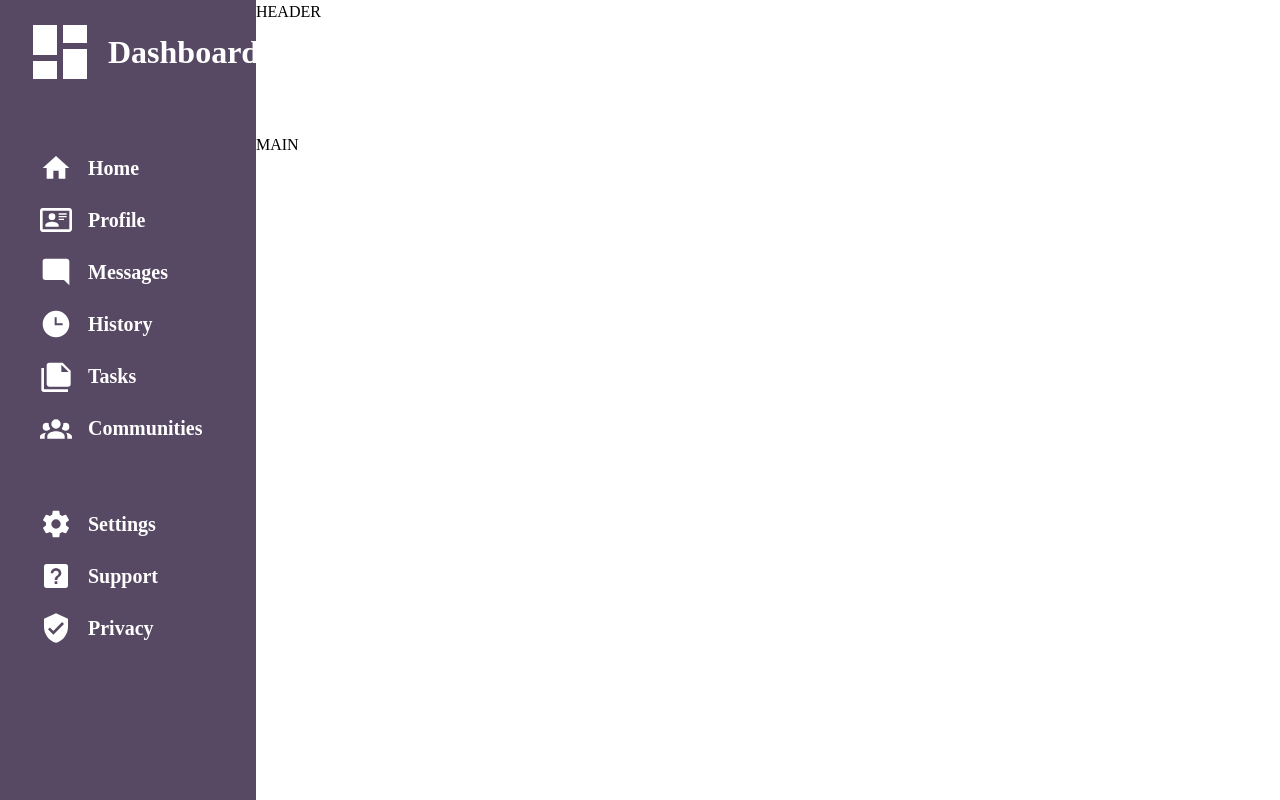
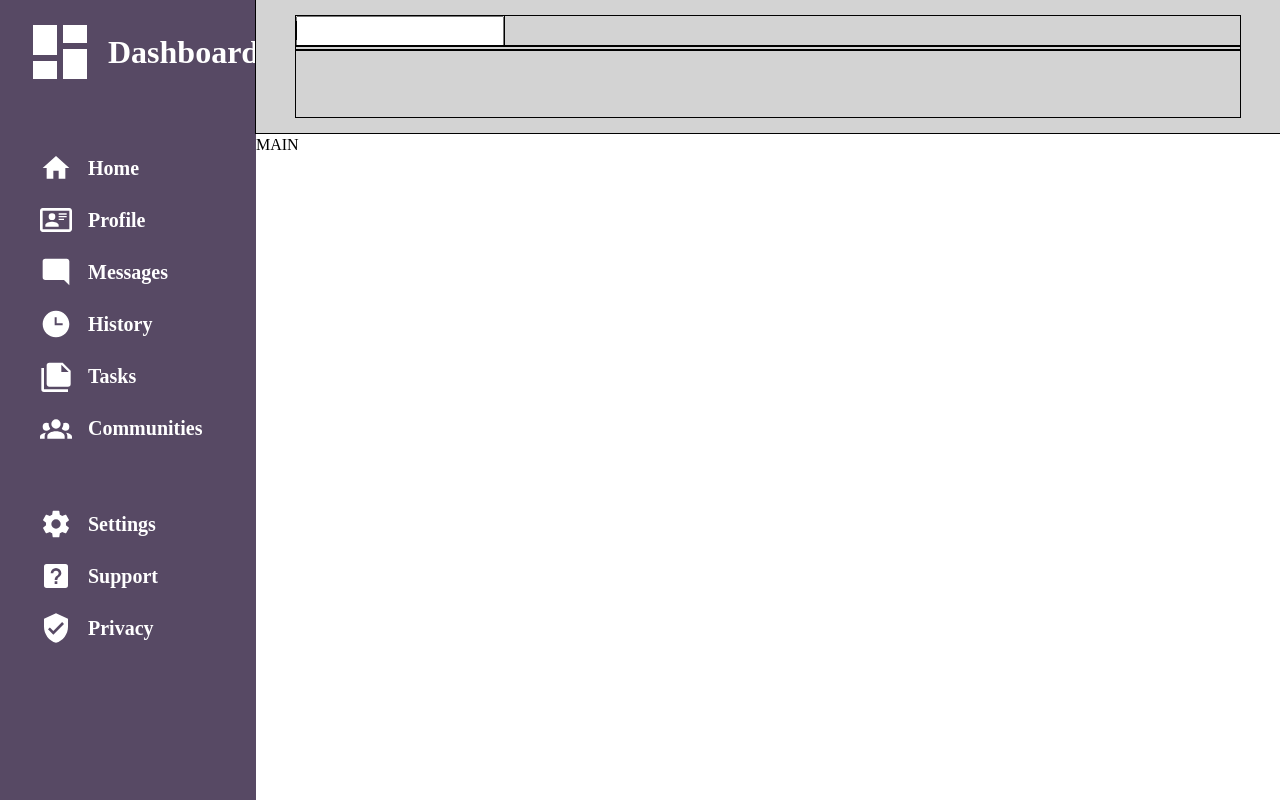
Before and after one commit to Krovannox/project-admin-dashboard, a plain HTML site: page index.html in a window 1280 px wide. Drawn offline with Linux system fonts and the light colour scheme.

Commit message:
Add basic structure to header section
Two icons were added as well to the icons folder for this section.

```diff
--- a/index.html
+++ b/index.html
@@ -79,7 +79,30 @@
         </nav>
 
         <header class="header">
-            <div>HEADER</div>
+
+            <div class="header-top">
+                <div class="search-area">
+                    <form action="#" method="get">
+                        <label for=""></label>
+                        <input type="text" name="" id="">
+                    </form>
+                </div>
+
+                <div class="notification-area">
+
+                </div>
+            </div>
+
+            <div class="header-bottom">
+                <div class="user-greeting-area">
+
+                </div>
+
+                <div class="buttons-ribbon-area">
+
+                </div>
+            </div>
+
         </header>
 
         <main class="main">
--- a/styles.css
+++ b/styles.css
@@ -59,13 +59,6 @@ h1, h2, h3, h4, h5, h6 {
   --sidebar-bg-clr: #574964;
   --sidebar-text-clr: #FFFFFF;
 }
-
-/***************************/
-/* TEMPORAL FOR VISIBILITY */
-/***************************/
-/* * {
-  outline: 1px solid black;
-} */
 
 /***************/
 /* Page Layout */
@@ -144,8 +137,22 @@ h1, h2, h3, h4, h5, h6 {
 /**********/
 /* Header */
 /**********/
+
+/* TEMPORAL FOR VISIBILITY */
+.header,
+.header * {
+  outline: 1px solid black;
+}
+/* TEMPORAL FOR VISIBILITY */
+
 .header {
+  background-color: lightgray;
+  color: black;
+  padding: 1rem 2.5rem 1rem 2.5rem;
+
   grid-area: header;
+  display: grid;
+  grid-template-rows: 1fr 2fr;
 }
 
 /********/
```
Also changed, not shown: icons/notification.svg (added), icons/search.svg (added).
